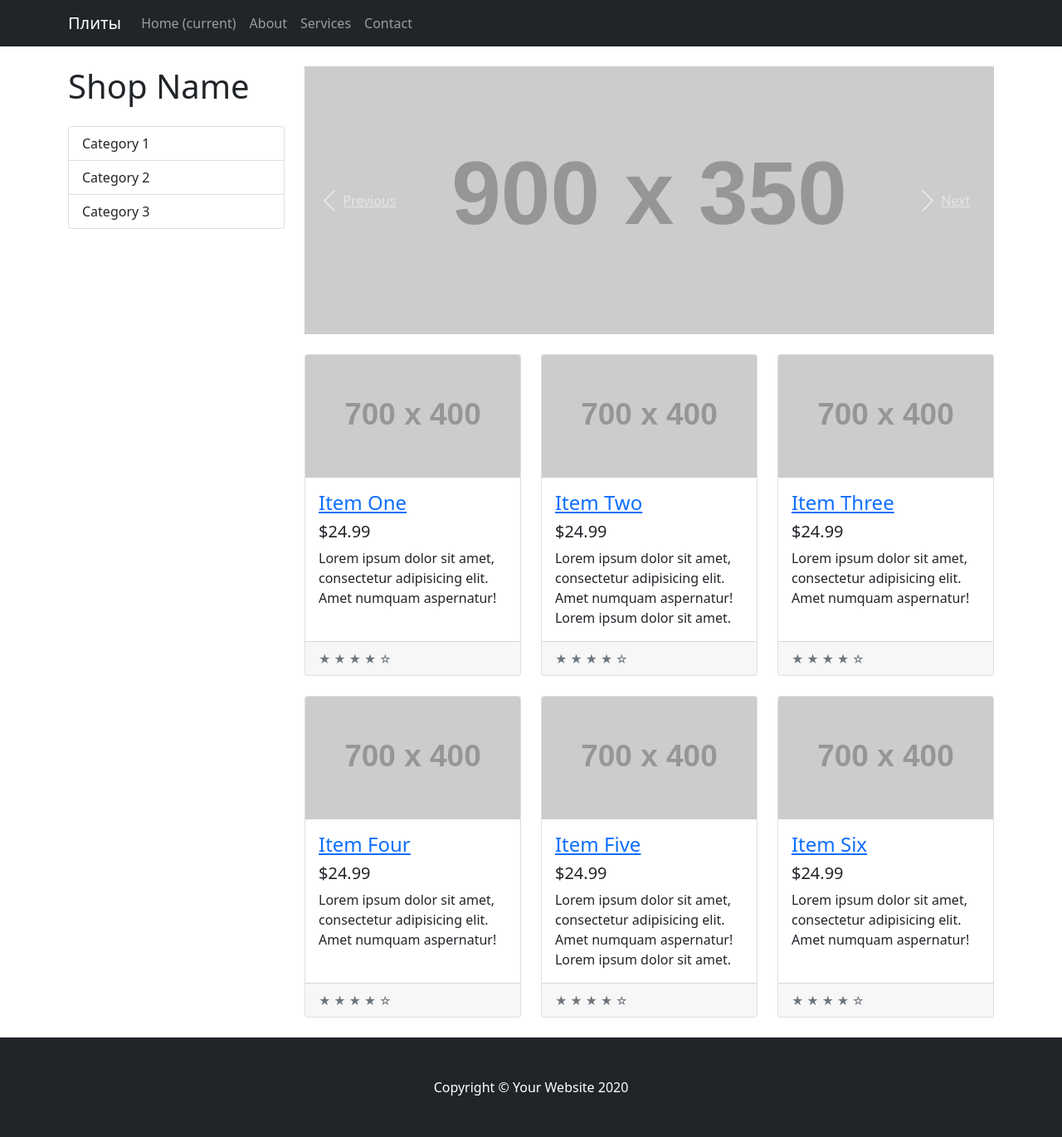
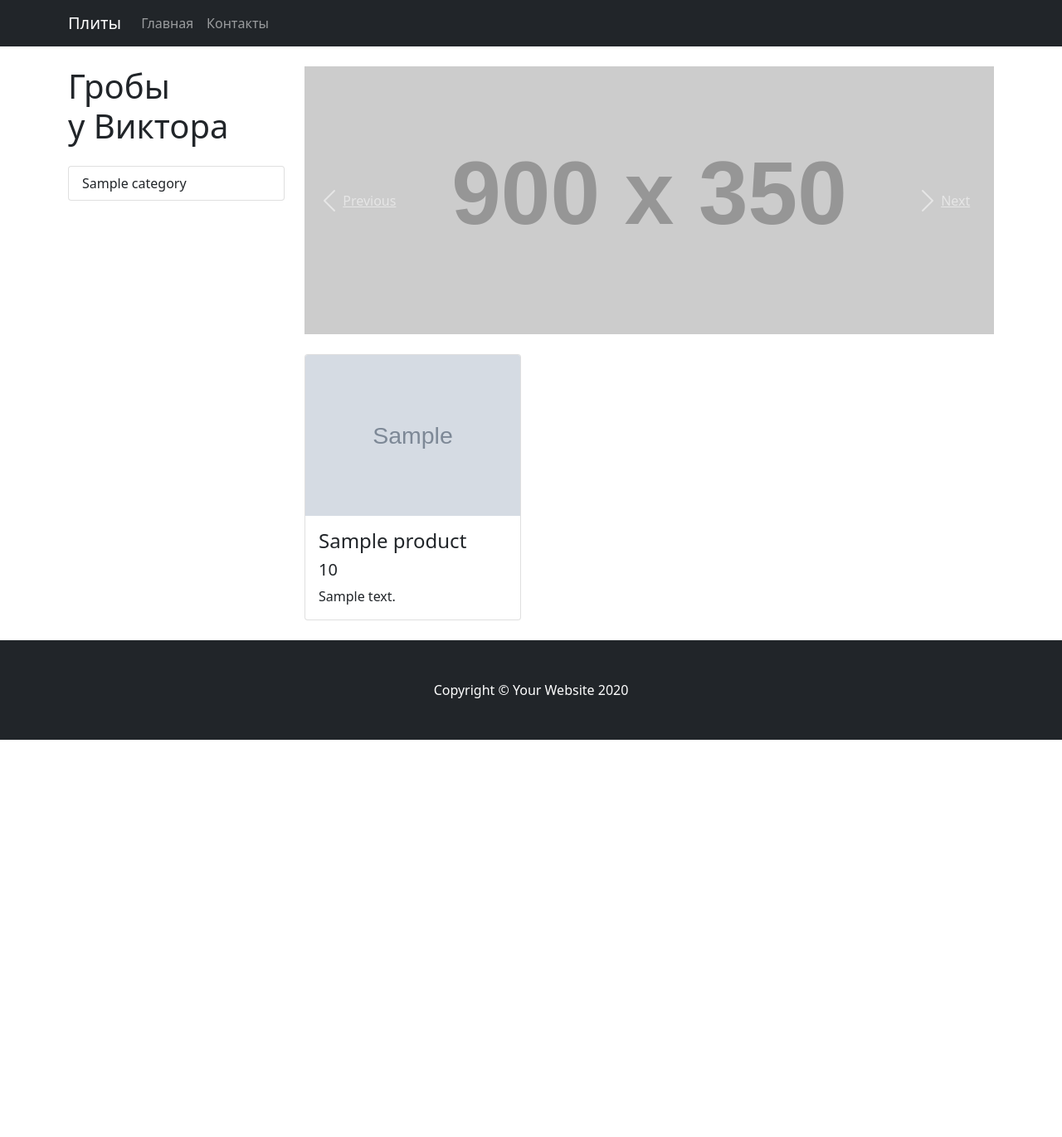
Before and after one commit to K-s2/online-shop, a Django app: template mainapp/templates/base.html in a window 1280 px wide. Shown: the whole page at 83% size. After the commit the page ends 892 px from the top, so only its background shows below. Run offline with Django 3.2, Linux system fonts and the light colour scheme; the template is opened without the code that fills it: most values are stand-ins (such as "Sample title", 1, 10 or a date in 2020); grey boxes marked "Sample" are stand-in pictures; grey boxes labelled with a size stand in for pictures from a placeholder-image service; some libraries are stand-ins or nearby versions.

Commit message:
Update base.html

```diff
--- a/mainapp/templates/base.html
+++ b/mainapp/templates/base.html
@@ -8,7 +8,7 @@
   <meta name="description" content="">
   <meta name="author" content="">
 
-  <title>Shop Homepage - Start Bootstrap Template</title>
+  <title> гробыувиктора </title>
 
   <!-- Bootstrap core CSS -->
   <link href="https://cdn.jsdelivr.net/npm/bootstrap@5.0.0-beta3/dist/css/bootstrap.min.css" rel="stylesheet" integrity="sha384-eOJMYsd53ii+scO/bJGFsiCZc+5NDVN2yr8+0RDqr0Ql0h+rP48ckxlpbzKgwra6" crossorigin="anonymous">
@@ -34,18 +34,11 @@ body {
       <div class="collapse navbar-collapse" id="navbarResponsive">
         <ul class="navbar-nav ml-auto">
           <li class="nav-item active">
-            <a class="nav-link" href="#">Home
-              <span class="sr-only">(current)</span>
+            <a class="nav-link" href="#">Главная
             </a>
           </li>
           <li class="nav-item">
-            <a class="nav-link" href="#">About</a>
-          </li>
-          <li class="nav-item">
-            <a class="nav-link" href="#">Services</a>
-          </li>
-          <li class="nav-item">
-            <a class="nav-link" href="#">Contact</a>
+            <a class="nav-link" href="/contacts">Контакты</a>
           </li>
         </ul>
       </div>
@@ -59,11 +52,11 @@ body {
 
       <div class="col-lg-3">
 
-        <h1 class="my-4">Shop Name</h1>
+        <h1 class="my-4">Гробы <br>у Виктора</h1>
         <div class="list-group">
-          <a href="#" class="list-group-item">Category 1</a>
-          <a href="#" class="list-group-item">Category 2</a>
-          <a href="#" class="list-group-item">Category 3</a>
+          {% for category in categories %}
+            <a href="#" class="list-group-item">{{ category.m_name }}</a>
+          {% endfor %}
         </div>
 
       </div>
@@ -72,11 +65,6 @@ body {
       <div class="col-lg-9">
         {% block content %}
         <div id="carouselExampleIndicators" class="carousel slide my-4" data-ride="carousel">
-          <ol class="carousel-indicators">
-            <li data-target="#carouselExampleIndicators" data-slide-to="0" class="active"></li>
-            <li data-target="#carouselExampleIndicators" data-slide-to="1"></li>
-            <li data-target="#carouselExampleIndicators" data-slide-to="2"></li>
-          </ol>
           <div class="carousel-inner" role="listbox">
             <div class="carousel-item active">
               <img class="d-block img-fluid" src="http://placehold.it/900x350" alt="First slide">
@@ -100,101 +88,30 @@ body {
 
         <div class="row">
 
+          {% for product in products_qs %}
             <div class="col-lg-4 col-md-6 mb-4">
                 <div class="card h-100">
-              <a href="#"><img class="card-img-top" src="http://placehold.it/700x400" alt=""></a>
+                  <a href="#"><img class="card-img-top" src='{{ product.image.url }}' alt=""></a>
                     <div class="card-body">
-                <h4 class="card-title">
-                  <a href="#">Item One</a>
+                      {% if product.category.slug == "fence" %}
+                        <h4 class="card-title" onclick="location.href='/products/fence/{{ product.slug }}';">
+                          {{ product.title }}
                         </h4>
-                <h5>$24.99</h5>
-                <p class="card-text">Lorem ipsum dolor sit amet, consectetur adipisicing elit. Amet numquam aspernatur!</p>
-              </div>
-              <div class="card-footer">
-                <small class="text-muted">&#9733; &#9733; &#9733; &#9733; &#9734;</small>
+                      {% elif product.category.slug == "s_tombestone" %}
+                        <h4 class="card-title" onclick="location.href='/products/tombstonestrictform/{{ product.slug }}';">
+                            {{ product.title }}
+                        </h4>
+                      {% else %}
+                        <h4 class="card-title" onclick="location.href='/products/tombstoneunusualform/{{ product.slug }}';">
+                              {{ product.title }}
+                        </h4>
+                      {% endif %}
+                      <h5>{{ product.price }}</h5>
+                      <p class="card-text">{{ product.description }}</p>
                     </div>
                 </div>
             </div>
-
-          <div class="col-lg-4 col-md-6 mb-4">
-            <div class="card h-100">
-              <a href="#"><img class="card-img-top" src="http://placehold.it/700x400" alt=""></a>
-              <div class="card-body">
-                <h4 class="card-title">
-                  <a href="#">Item Two</a>
-                </h4>
-                <h5>$24.99</h5>
-                <p class="card-text">Lorem ipsum dolor sit amet, consectetur adipisicing elit. Amet numquam aspernatur! Lorem ipsum dolor sit amet.</p>
-              </div>
-              <div class="card-footer">
-                <small class="text-muted">&#9733; &#9733; &#9733; &#9733; &#9734;</small>
-              </div>
-            </div>
-          </div>
-
-          <div class="col-lg-4 col-md-6 mb-4">
-            <div class="card h-100">
-              <a href="#"><img class="card-img-top" src="http://placehold.it/700x400" alt=""></a>
-              <div class="card-body">
-                <h4 class="card-title">
-                  <a href="#">Item Three</a>
-                </h4>
-                <h5>$24.99</h5>
-                <p class="card-text">Lorem ipsum dolor sit amet, consectetur adipisicing elit. Amet numquam aspernatur!</p>
-              </div>
-              <div class="card-footer">
-                <small class="text-muted">&#9733; &#9733; &#9733; &#9733; &#9734;</small>
-              </div>
-            </div>
-          </div>
-
-          <div class="col-lg-4 col-md-6 mb-4">
-            <div class="card h-100">
-              <a href="#"><img class="card-img-top" src="http://placehold.it/700x400" alt=""></a>
-              <div class="card-body">
-                <h4 class="card-title">
-                  <a href="#">Item Four</a>
-                </h4>
-                <h5>$24.99</h5>
-                <p class="card-text">Lorem ipsum dolor sit amet, consectetur adipisicing elit. Amet numquam aspernatur!</p>
-              </div>
-              <div class="card-footer">
-                <small class="text-muted">&#9733; &#9733; &#9733; &#9733; &#9734;</small>
-              </div>
-            </div>
-          </div>
-
-          <div class="col-lg-4 col-md-6 mb-4">
-            <div class="card h-100">
-              <a href="#"><img class="card-img-top" src="http://placehold.it/700x400" alt=""></a>
-              <div class="card-body">
-                <h4 class="card-title">
-                  <a href="#">Item Five</a>
-                </h4>
-                <h5>$24.99</h5>
-                <p class="card-text">Lorem ipsum dolor sit amet, consectetur adipisicing elit. Amet numquam aspernatur! Lorem ipsum dolor sit amet.</p>
-              </div>
-              <div class="card-footer">
-                <small class="text-muted">&#9733; &#9733; &#9733; &#9733; &#9734;</small>
-              </div>
-            </div>
-          </div>
-
-          <div class="col-lg-4 col-md-6 mb-4">
-            <div class="card h-100">
-              <a href="#"><img class="card-img-top" src="http://placehold.it/700x400" alt=""></a>
-              <div class="card-body">
-                <h4 class="card-title">
-                  <a href="#">Item Six</a>
-                </h4>
-                <h5>$24.99</h5>
-                <p class="card-text">Lorem ipsum dolor sit amet, consectetur adipisicing elit. Amet numquam aspernatur!</p>
-              </div>
-              <div class="card-footer">
-                <small class="text-muted">&#9733; &#9733; &#9733; &#9733; &#9734;</small>
-              </div>
-            </div>
-          </div>
+          {% endfor %}
 
         </div>
         <!-- /.row -->
```
Lines whose indentation alone changed are shown as unchanged.
